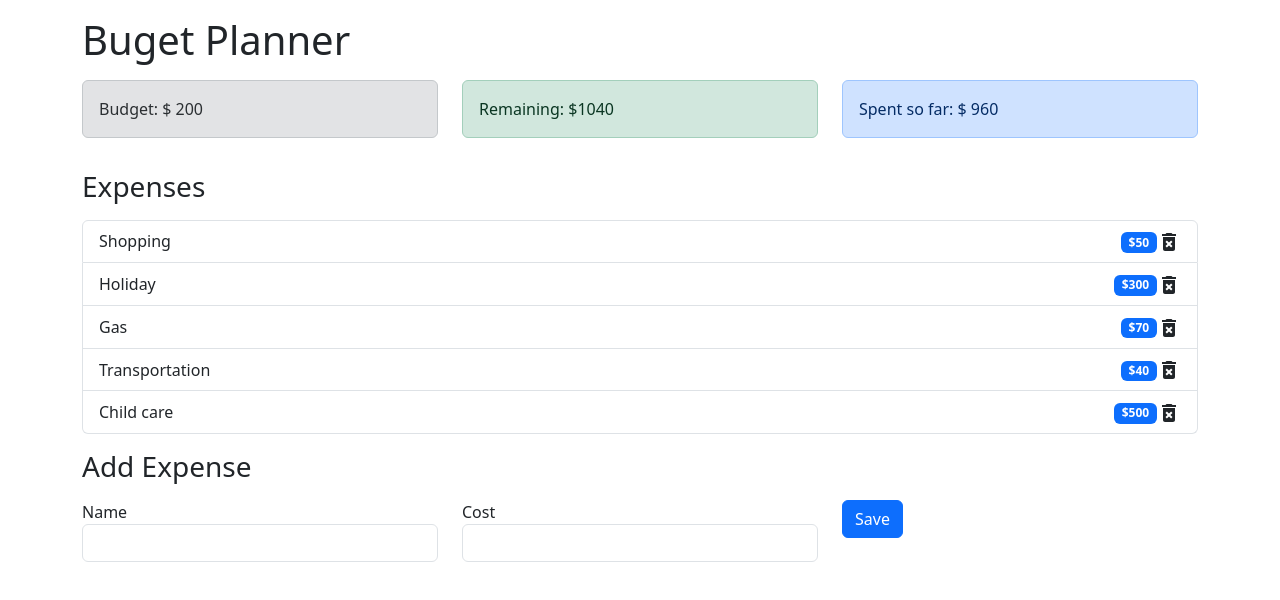
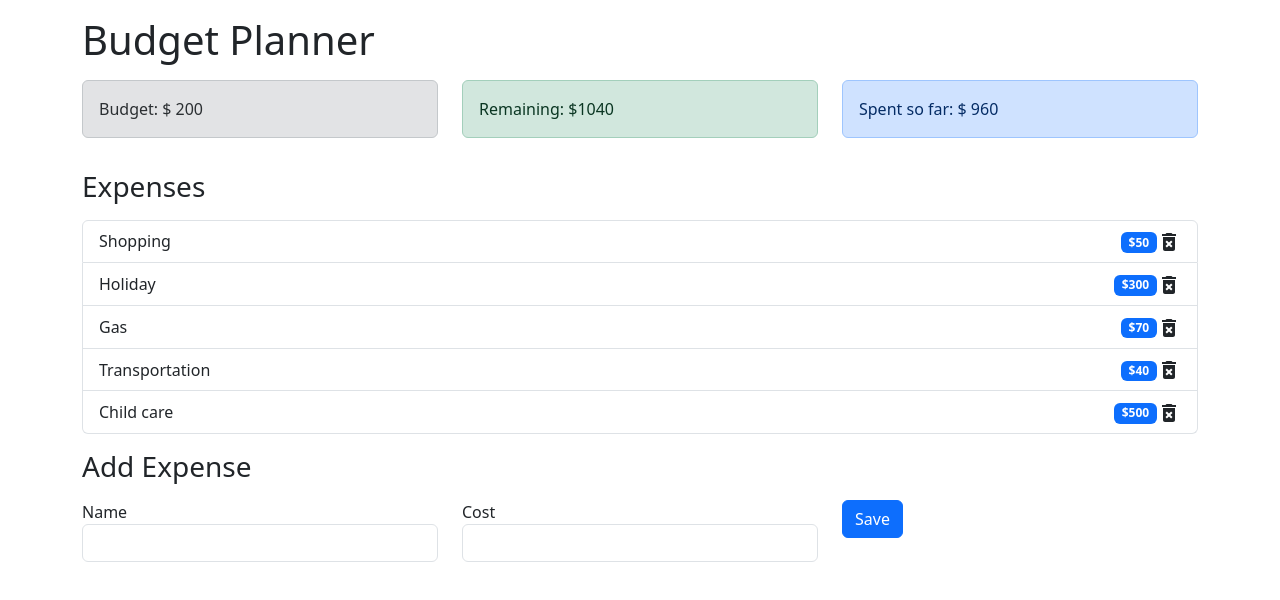
Before and after one commit to MirAfzalul/Budget_tracker_app, a React (Create React App) app: page / in a window 1280 px wide. Shown: the top 600 px of the page. Built offline with nearby package versions, Linux system fonts and the light colour scheme.

Commit message:
App Context Created

```diff
--- a/src/App.js
+++ b/src/App.js
@@ -5,11 +5,14 @@
 import SpentSoFar from "./component/SpentSoFar";
 import ExpenseList from "./component/ExpenseList";
 import AddExpenseForm from "./component/AddExpenseForm";
+import {AppProvider} from "./context/AppContext"
+
 
 const App=()=>{
   return (
-    <div className="container">
-      <h1 className="mt-3">Buget Planner</h1>
+    <AppProvider>
+      <div className="container">
+      <h1 className="mt-3">Budget Planner</h1>
       <div className="row mt-3">
         <div className="col-sm">
           <Budget/>
@@ -35,6 +38,10 @@
 
       </div>
     </div>
+
+
+    </AppProvider>
+
   )
 
 
--- a/src/component/Budget.js
+++ b/src/component/Budget.js
@@ -1,10 +1,11 @@
-import React from "react";
-
+import React, {useContext} from "react";
+import { AppContext } from "../context/AppContext";
 
 const Budget=()=>{
+    const {budget}=useContext(AppContext);
     return(
         <div className="alert alert-secondary">
-            <span>Budget: $ 200</span>
+            <span>Budget: $ {budget}</span>
         </div>
     )
 }
--- /dev/null
+++ b/src/context/AppContext.js
@@ -0,0 +1,31 @@
+import { createContext,useReducer } from "react";
+
+
+
+const AppReducer=(state,action)=>{
+    switch(action.type){
+        default:
+            return state;
+
+    }
+}
+
+const initialState={
+    budget:200,
+    expenses: [
+        {id:12,name:"shopping", cost: 40},
+        {id:12,name:"shopping", cost: 40},
+    ],
+};
+
+export const AppContext=createContext();
+
+export const AppProvider=(props)=>{
+        const [state,dispatch]=useReducer(AppReducer, initialState);
+
+        return(<AppContext.Provider value={{
+            budget:state.budget,
+            expenses:state.expenses,
+            dispatch,
+        }}>{props.children}</AppContext.Provider>)
+    }
```
